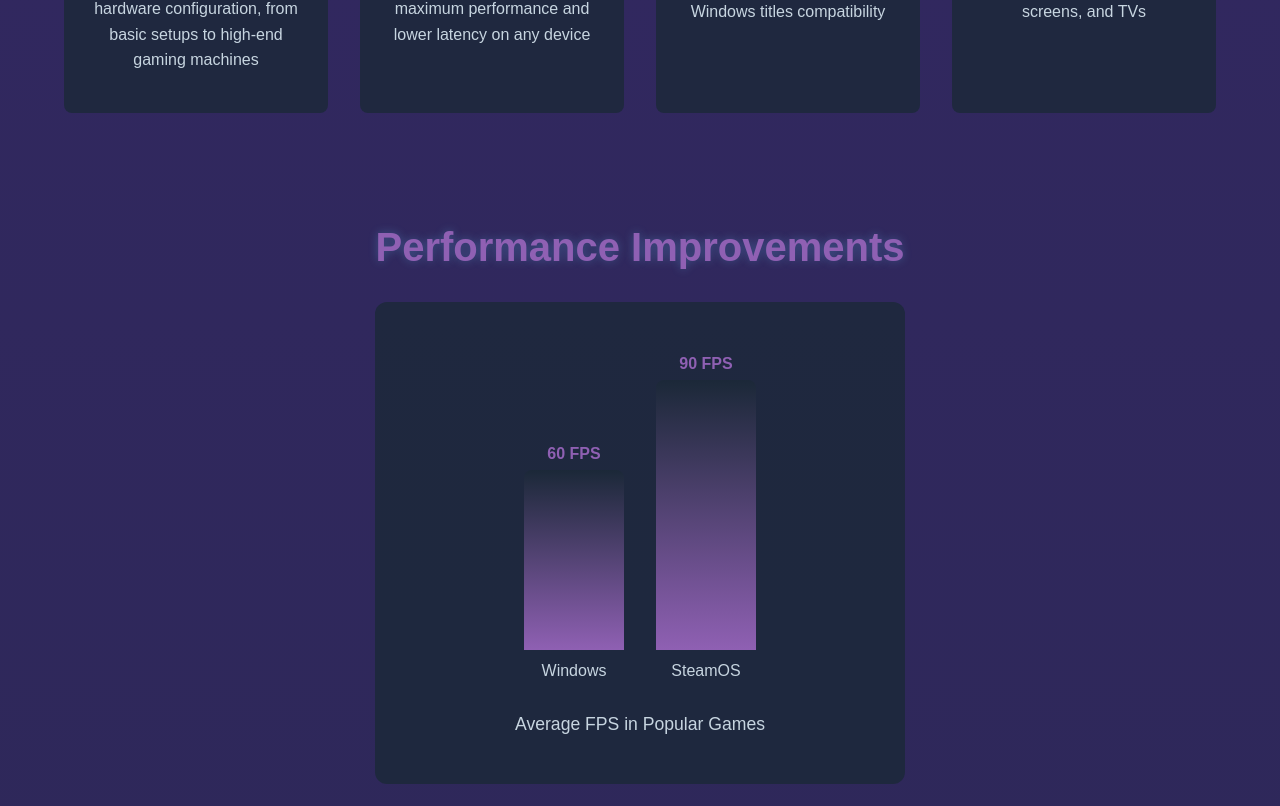
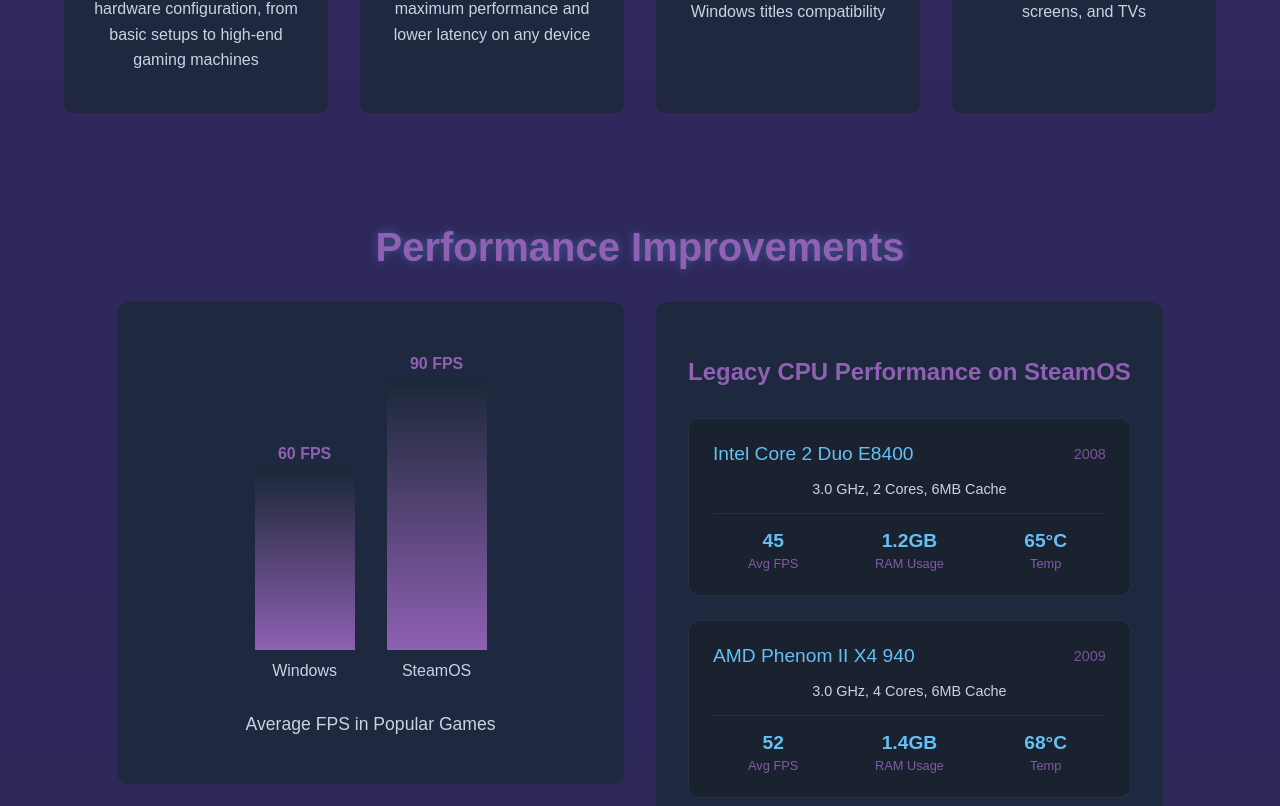
Before and after one commit to Lingfeng555/ixm_steamos, a React (Create React App) app: page / in a window 1280 px wide. Shown: the part 1314-2120 px from the top of the page. Built offline with nearby package versions, Linux system fonts and the light colour scheme.

Commit message:
organization

```diff
--- a/src/components/performance/Performance.js
+++ b/src/components/performance/Performance.js
@@ -88,7 +88,9 @@
   return (
     <section id="performance" className={styles['performance-section']}>
       <h2 className={styles['section-title']}>Performance Improvements</h2>
-      <div className={styles['charts-container']}>
+
+      <div className={styles['performance-content']}>
+        <div className={styles['charts-column']}>
           <div className={styles['chart-container']}>
             <div className={styles.chart}>
               <div className={styles['chart-bar']} style={{ height: '60%' }}>
@@ -148,6 +150,7 @@
             ))}
           </div>
         </div>
+      </div>
     </section>
   );
 };
--- a/src/components/performance/Performance.module.css
+++ b/src/components/performance/Performance.module.css
@@ -1,6 +1,6 @@
 .performance-section {
   padding: 2rem;
-  max-width: 1200px;
+  max-width: 1400px;
   margin: 0 auto;
   font-family: 'Motiva Sans', sans-serif;
 }
@@ -13,11 +13,17 @@
   font-family: 'Motiva Sans', sans-serif;
 }
 
-.charts-container {
+.performance-content {
   display: grid;
-  grid-template-columns: repeat(auto-fit, minmax(300px, 1fr));
+  grid-template-columns: 1fr 1fr;
   gap: 2rem;
-  margin: 2rem 0;
+  align-items: start;
+}
+
+.charts-column {
+  display: flex;
+  flex-direction: column;
+  gap: 2rem;
 }
 
 .chart-container {
@@ -79,7 +85,7 @@
   background: rgba(27, 40, 56, 0.8);
   border-radius: 12px;
   padding: 2rem;
-  margin-top: 2rem;
+  height: 100%;
 }
 
 .cpu-title {
@@ -180,3 +186,9 @@
   font-size: 0.8rem;
   opacity: 0.9;
 }
+
+@media (max-width: 1200px) {
+  .performance-content {
+    grid-template-columns: 1fr;
+  }
+}
```
Lines whose indentation alone changed are shown as unchanged.
